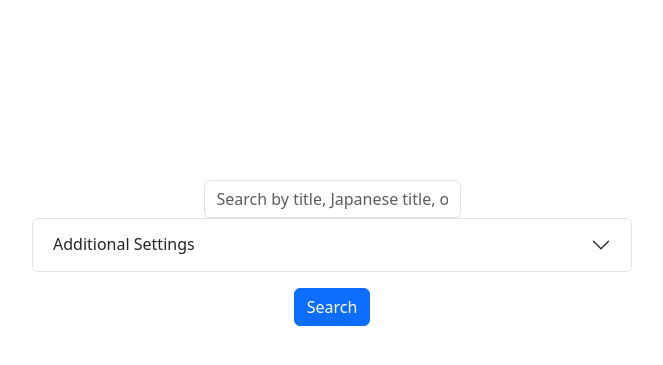
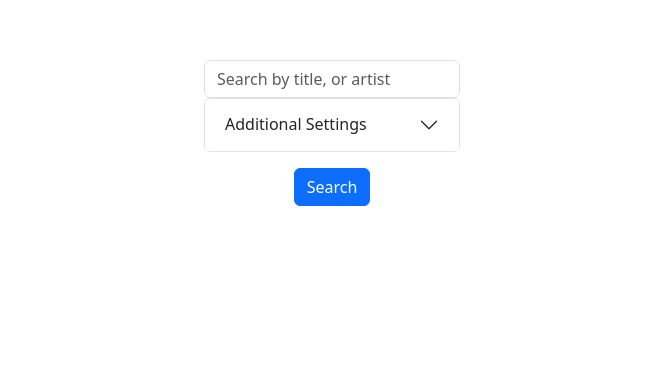
Before and after one commit to laoloser/pjsk-search, a React (Create React App) app: page / in a window 1280 px wide. Shown: the part 147-512 px from the top of the page, without its empty margins (308-971 px from the left). Built offline with nearby package versions, Linux system fonts and the light colour scheme.

Commit message:
search bar styling

```diff
--- a/src/App.css
+++ b/src/App.css
@@ -1,10 +1,5 @@
 .App {
   text-align: center;
-}
-
-.App-logo {
-  height: 40vmin;
-  pointer-events: none;
 }
 
 @media (prefers-reduced-motion: no-preference) {
--- a/src/components/Home.css
+++ b/src/components/Home.css
@@ -3,8 +3,8 @@
     flex-direction: column;
     align-items: center;
     justify-content: center;
-    min-height: 100vh;
-    padding: 20px;
+    min-height: 70vh;
+    padding: 0 40%;
 }
 
 .search-accordion {
--- a/src/components/Home.js
+++ b/src/components/Home.js
@@ -23,7 +23,7 @@ const Home = ({ onSearch }) => {
                 <Form.Group controlId="searchQuery">
                     <Form.Control
                         type="text"
-                        placeholder="Search by title, Japanese title, or artist"
+                        placeholder="Search by title, or artist"
                         value={query}
                         onChange={(e) => setQuery(e.target.value)}
                     />
```
